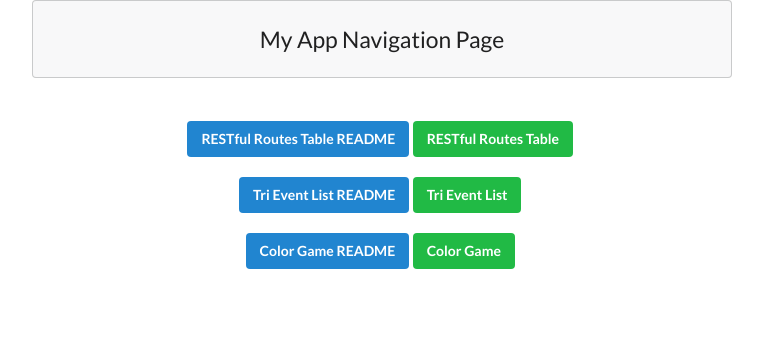
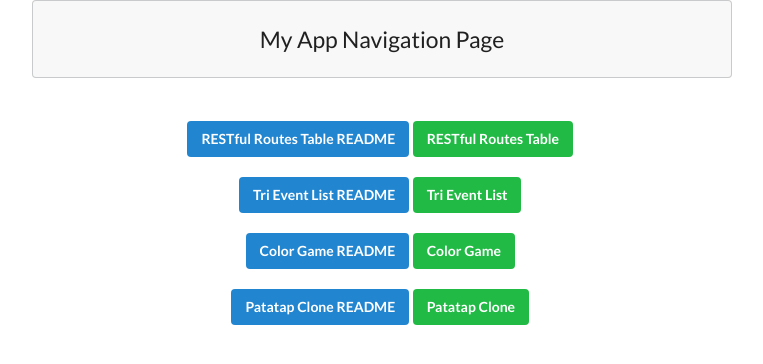
Before and after one commit to banketasii/banketasii.github.io, a plain HTML site: page index.html in a window 1280 px wide. Shown: the whole page, without its empty margins (258-1021 px from the left). Drawn offline with nearby package versions, Linux system fonts and the light colour scheme.

Commit message:
Added New Link
Added links to Patatap Clone README.md and index.html

```diff
--- a/index.html
+++ b/index.html
@@ -26,7 +26,10 @@
         <a class='ui button green' href='Color_Game/01_colorgame.html'>Color Game</a>
       </div> <!-- Closes center aligned grid -->
 
-
+      <div class='ui center aligned grid app'>
+        <a class='ui button blue' href='Patatap_Clone/README.md'>Patatap Clone README</a>
+        <a class='ui button green' href='Patatap_Clone/index.html'>Patatap Clone</a>
+      </div> <!-- Closes center aligned grid -->
 
 
 
```
